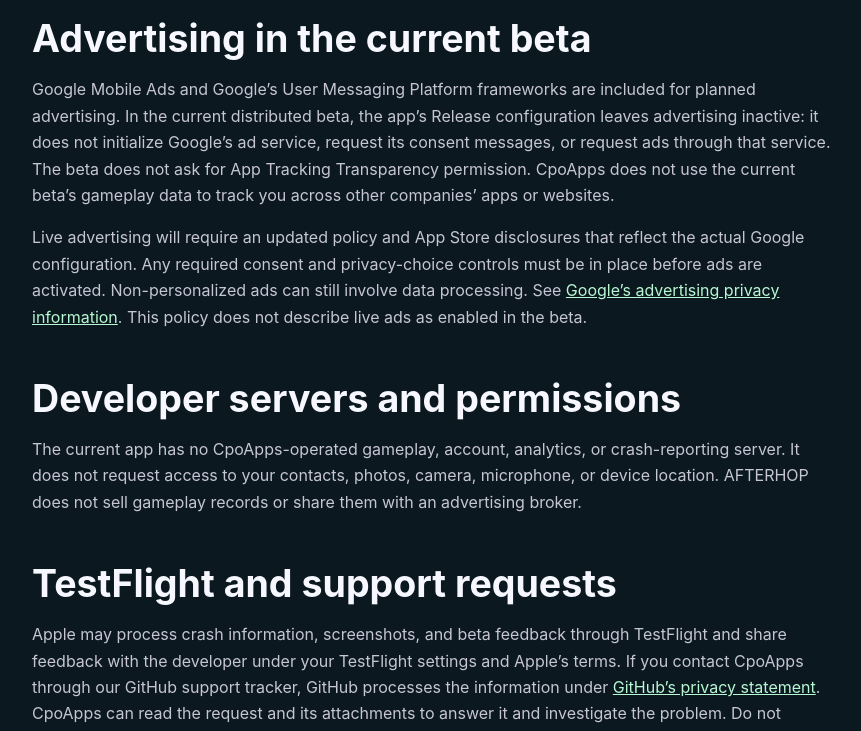
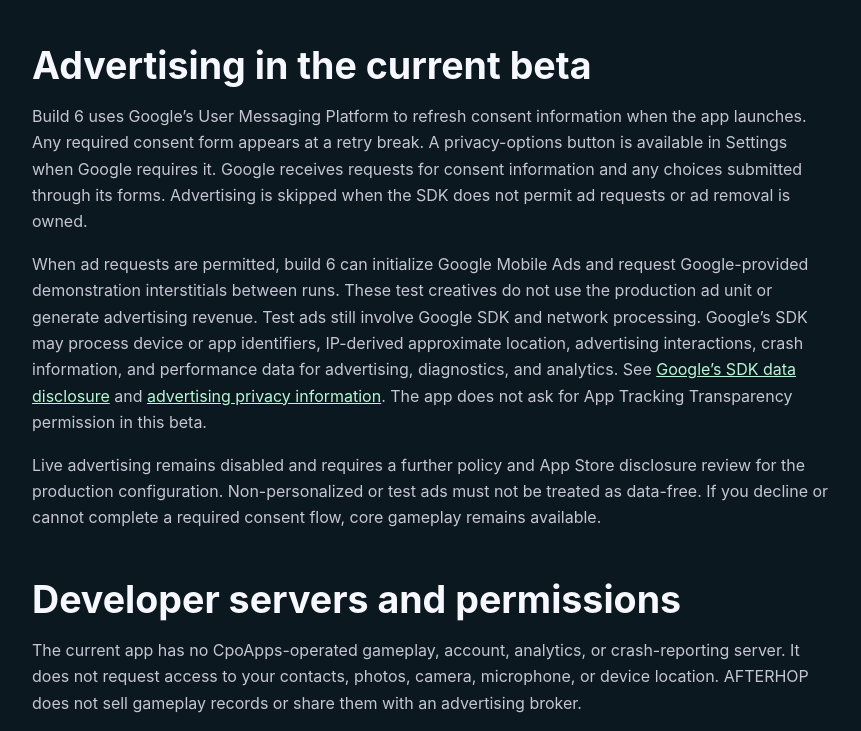
Before and after one commit to CpoApps/afterhop-site, a plain HTML site: page privacy.html in a window 1280 px wide. Shown: the part 1407-2138 px from the top of the page, without its empty margins (208-1069 px from the left). Drawn offline with Linux system fonts and the light colour scheme.

Commit message:
Describe consent and test ads in AFTERHOP build 6

```diff
--- a/privacy.html
+++ b/privacy.html
@@ -19,7 +19,7 @@
     <div class="eyebrow">Privacy</div>
     <h1>Privacy policy</h1>
     <p class="lead">AFTERHOP saves your progress on your device and can use optional Apple services. You do not need a CpoApps account to play.</p>
-    <p><strong>Effective date:</strong> November 15, 2026<br><strong>Publisher:</strong> CpoApps<br><strong>Applies to:</strong> the current AFTERHOP gameplay beta, including version 4.1, with live ads disabled.</p>
+    <p><strong>Effective date:</strong> November 16, 2026<br><strong>Publisher:</strong> CpoApps<br><strong>Applies to:</strong> AFTERHOP 4.1 gameplay betas. Build 5 leaves advertising inactive; build 6 enables consent requests and Google test ads. Live advertising remains disabled.</p>
     <h2>Progress on your device</h2>
     <p>AFTERHOP stores scores, course stars, challenge progress, earned shards, cosmetic items, and settings on your device. A random installation identifier distinguishes progress written by different installations when saves are merged. It is not a hardware identifier or advertising identifier. Core gameplay works offline.</p>
     <h2>Optional Apple services</h2>
@@ -31,8 +31,9 @@
     <p>Optional ad removal, when available, is processed through Apple’s StoreKit. AFTERHOP checks signed transaction entitlements to determine whether it is owned and to restore it. CpoApps does not receive your payment card details. Live purchases may not be configured in a gameplay beta.</p>
     <p>Apple handles its services under <a href="https://www.apple.com/legal/privacy/">Apple’s privacy policy</a>. For more detail, see <a href="https://www.apple.com/legal/privacy/data/en/game-center/">Game Center &amp; Privacy</a>.</p>
     <h2>Advertising in the current beta</h2>
-    <p>Google Mobile Ads and Google’s User Messaging Platform frameworks are included for planned advertising. In the current distributed beta, the app’s Release configuration leaves advertising inactive: it does not initialize Google’s ad service, request its consent messages, or request ads through that service. The beta does not ask for App Tracking Transparency permission. CpoApps does not use the current beta’s gameplay data to track you across other companies’ apps or websites.</p>
-    <p>Live advertising will require an updated policy and App Store disclosures that reflect the actual Google configuration. Any required consent and privacy-choice controls must be in place before ads are activated. Non-personalized ads can still involve data processing. See <a href="https://policies.google.com/technologies/ads">Google’s advertising privacy information</a>. This policy does not describe live ads as enabled in the beta.</p>
+    <p>Build 6 uses Google’s User Messaging Platform to refresh consent information when the app launches. Any required consent form appears at a retry break. A privacy-options button is available in Settings when Google requires it. Google receives requests for consent information and any choices submitted through its forms. Advertising is skipped when the SDK does not permit ad requests or ad removal is owned.</p>
+    <p>When ad requests are permitted, build 6 can initialize Google Mobile Ads and request Google-provided demonstration interstitials between runs. These test creatives do not use the production ad unit or generate advertising revenue. Test ads still involve Google SDK and network processing. Google’s SDK may process device or app identifiers, IP-derived approximate location, advertising interactions, crash information, and performance data for advertising, diagnostics, and analytics. See <a href="https://developers.google.com/admob/ios/privacy/data-disclosure">Google’s SDK data disclosure</a> and <a href="https://policies.google.com/technologies/ads">advertising privacy information</a>. The app does not ask for App Tracking Transparency permission in this beta.</p>
+    <p>Live advertising remains disabled and requires a further policy and App Store disclosure review for the production configuration. Non-personalized or test ads must not be treated as data-free. If you decline or cannot complete a required consent flow, core gameplay remains available.</p>
     <h2>Developer servers and permissions</h2>
     <p>The current app has no CpoApps-operated gameplay, account, analytics, or crash-reporting server. It does not request access to your contacts, photos, camera, microphone, or device location. AFTERHOP does not sell gameplay records or share them with an advertising broker.</p>
     <h2>TestFlight and support requests</h2>
```
Also changed, not shown: support.html (+1 -1 lines).
